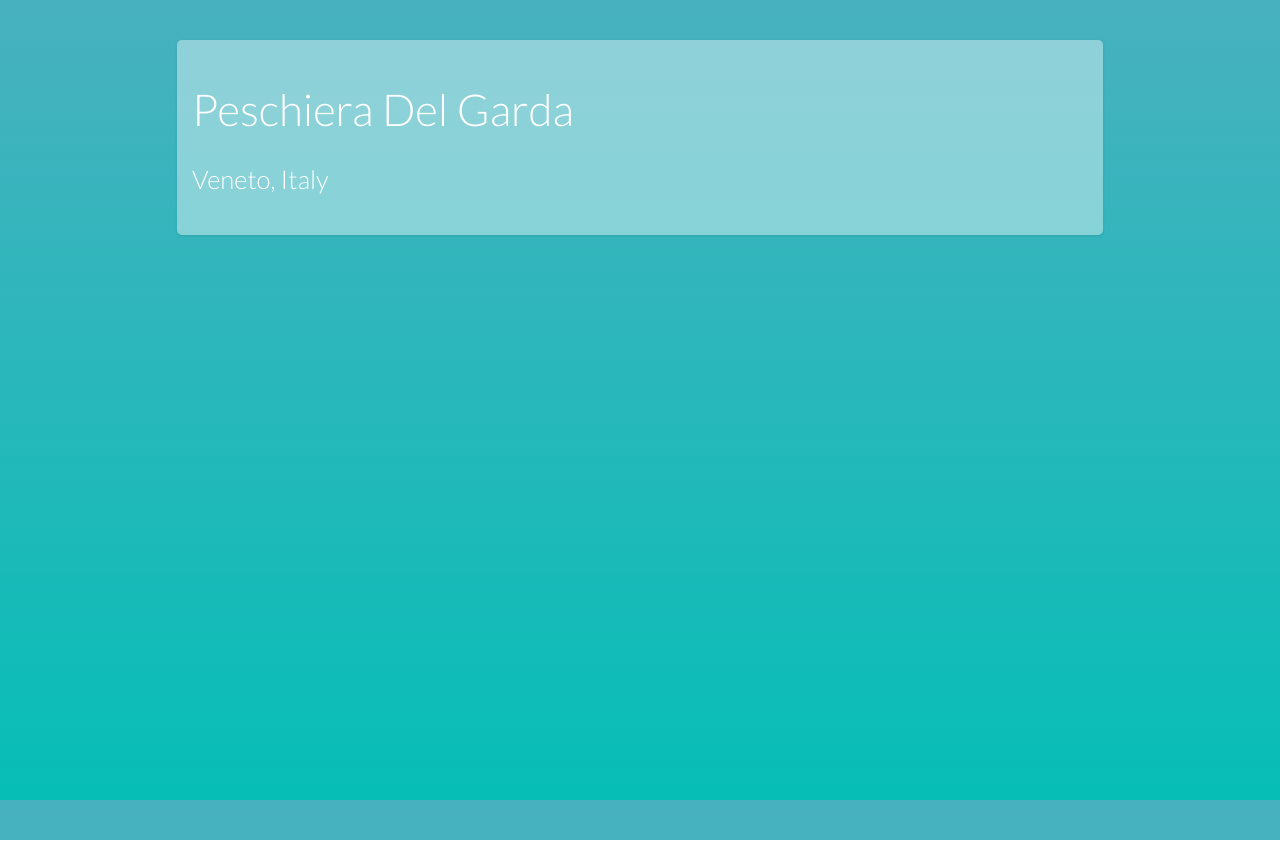
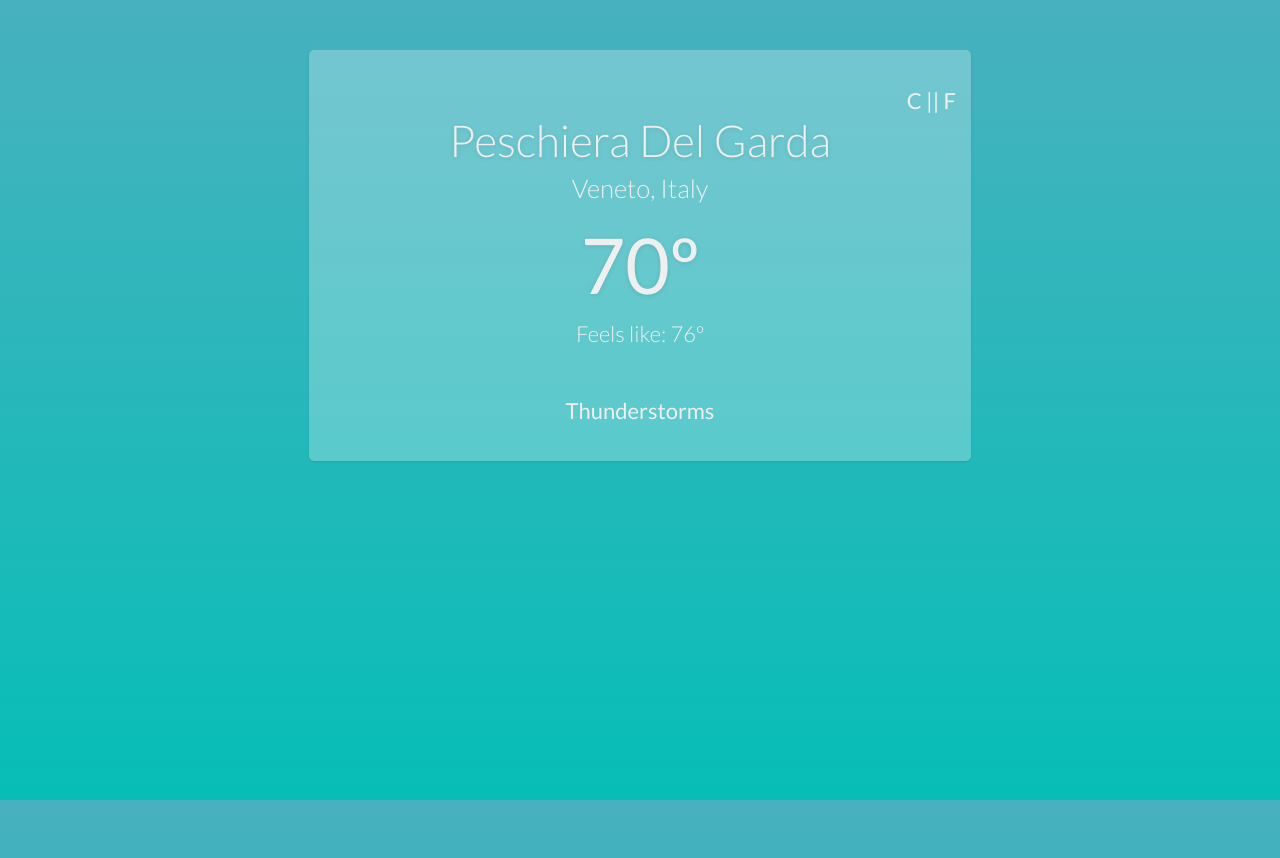
Before and after one commit to kgoooo/weather_app_fcc, a plain HTML site: page index.html in a window 1280 px wide. Drawn offline with nearby package versions, Linux system fonts and the light colour scheme; some icons are missing.

Commit message:
basic HTML CSS layout before JS functionality

```diff
--- a/index.html
+++ b/index.html
@@ -7,13 +7,28 @@
 		<link href="style.css" rel="stylesheet">
 		<link href="https://fonts.googleapis.com/css?family=Lato:300,400,700" rel="stylesheet">
 		<link href="https://cdnjs.cloudflare.com/ajax/libs/weather-icons/2.0.9/css/weather-icons.css" rel="stylesheet">
-		<link href="https://cdnjs.cloudflare.com/ajax/libs/normalize/7.0.0/normalize.min.css" rel="stylesheet">
+		<!-- <link href="https://cdnjs.cloudflare.com/ajax/libs/normalize/7.0.0/normalize.min.css" rel="stylesheet"> -->
 	</head>
 	<body>
 		<div class="container">
 			<div class="box">
-				<h1>Peschiera Del Garda</h1>
-				<h3>Veneto, Italy</h3>
+				<div class="unit">
+					<p>C || F</p>
+				</div>
+				<div class="location">
+					<h1 id="town">Peschiera Del Garda</h1>
+					<h3><span id="region">Veneto</span>, <span id="country">Italy</span></h3>
+				</div>
+				<div class="temp">
+					<p id="real-temp">70º</p>
+					<p id="feels-temp">Feels like: 76º</p>
+				</div>
+				<div>
+					<i class="wi wi-day-thunderstorm"></i>
+				</div>
+				<div class="weather">
+					<p id="weather-type">Thunderstorms</p>
+				</div>
 			</div>
 		</div>
 	</body>
--- a/style.css
+++ b/style.css
@@ -5,20 +5,56 @@ body {
 	font-family: 'Lato', sans-serif;
 	height: 100vh;
 	font-size: 22px;
-	color: white;
+	color: #efefef;
 	background-attachment: fixed;
-}
-
-.box {
-	background: rgba(255, 255, 255, 0.4);
-	box-shadow: 0 1px 3px rgba(000, 000, 000, 0.1);
-	width: 70%;
-	margin: 40px auto;
-	border-radius: 5px;
-	padding:15px;
+	text-align: center;
 }
 
 h1,
 h3 {
 	font-weight: 200;
 }
+
+h1 {
+	margin: 0px;
+	text-shadow: 0 1px 5px rgba(000, 000, 000, 0.1);
+}
+
+h3 {
+	margin: 7px 0 15px 0;
+}
+
+.box {
+	background: rgba(255, 255, 255, 0.25);
+	box-shadow: 0 1px 3px rgba(000, 000, 000, 0.1);
+	width: 50%;
+	margin: 50px auto;
+	border-radius: 5px;
+	padding:15px;
+}
+
+.wi {
+	font-size: 500%;
+	color: #fff;
+	text-shadow: 0 1px 5px rgba(000, 000, 000, 0.1);
+}
+
+.unit p{
+	text-align: right;
+	margin-bottom: 0px;
+}
+
+.temp p:first-child {
+	font-size: 350%;
+	margin: 10px 0;
+	text-shadow: 0 1px 5px rgba(000, 000, 000, 0.1);
+}
+
+.temp p:last-child {
+	font-weight: 300;
+	margin: 10px 0 50px 0;
+}
+
+.weather p {
+	margin-top: 40px;
+}
```
Also changed, not shown: 1 other file.
